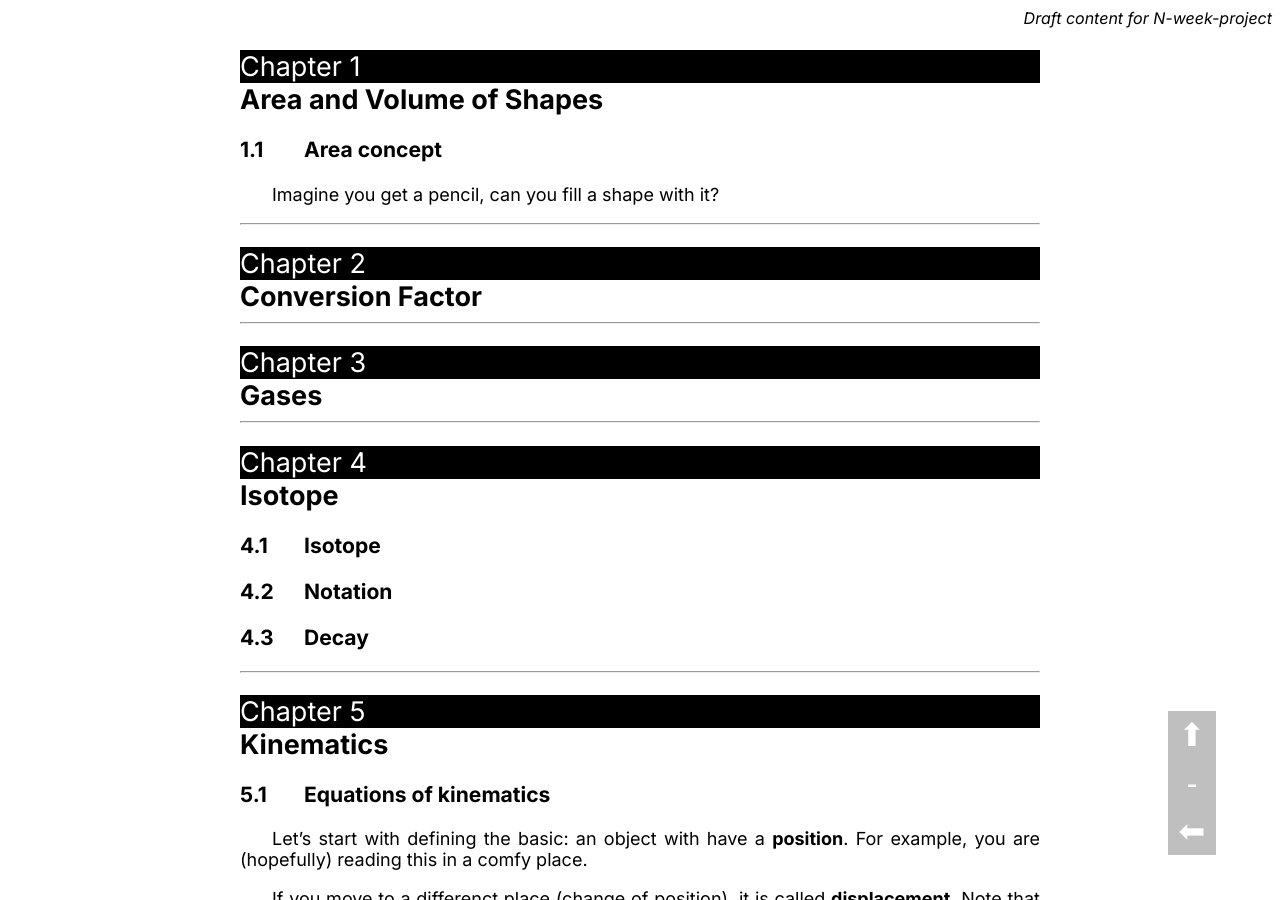
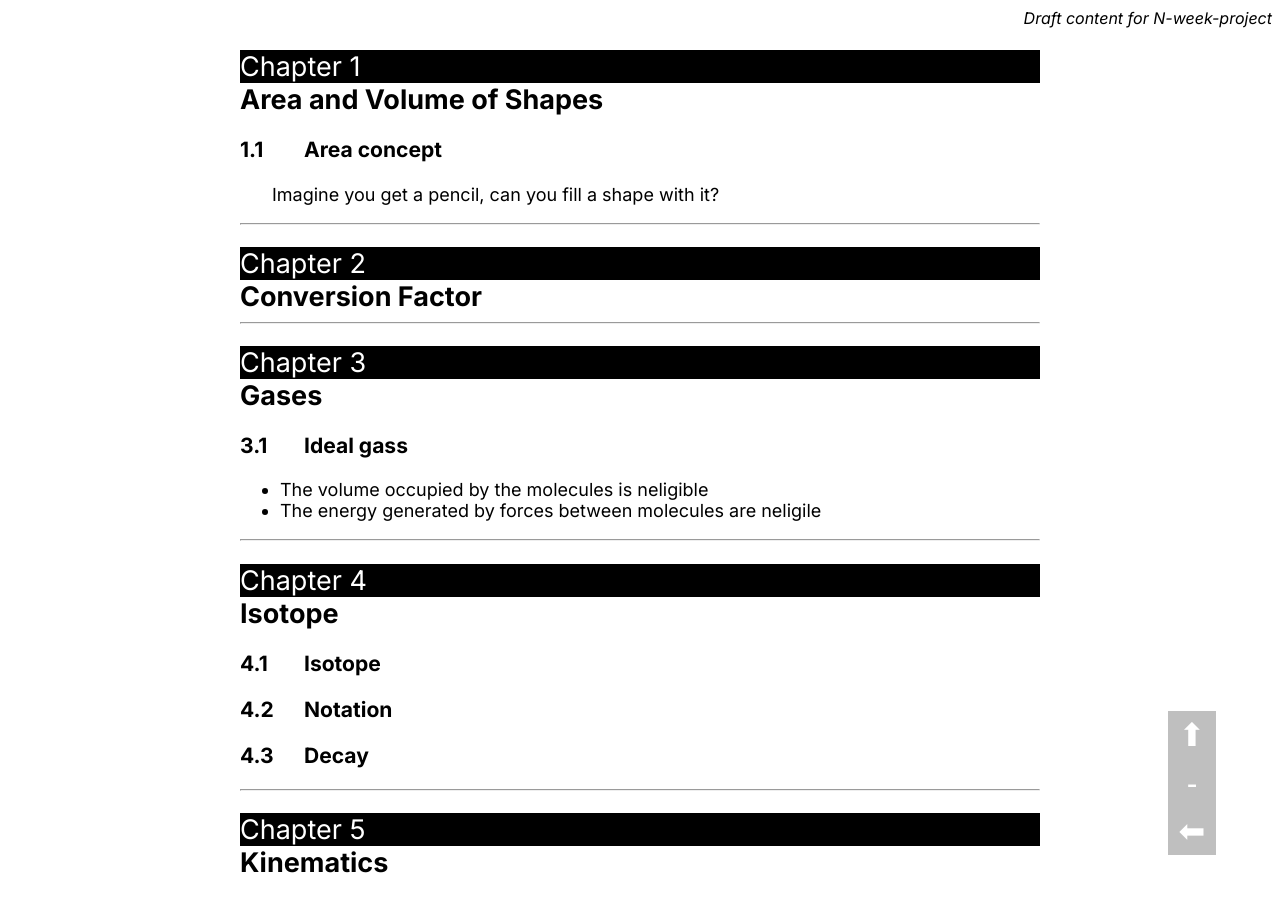
Before and after one commit to LukeNK/n-week-project, a Jekyll site: the page built from drafts.html, in a window 1280 px wide and 900 px high. Built offline with Jekyll 4.4.1, drawn with Linux system fonts in a browser that asks for light colours.

Commit message:
Add more note

```diff
--- a/drafts/gases.md
+++ b/drafts/gases.md
@@ -5,5 +5,12 @@ title: Gases
 
 <!--
     Temperature, pressure, volume
+    Ideal gas
     Ideal gas equation
+
+    Use notebook for the ideal gas equation (and derive it)
 -->
+
+### Ideal gass
+- The volume occupied by the molecules is neligible
+- The energy generated by forces between molecules are neligile
```
Also changed, not shown: drafts/thermodynamics-law.md (+4 -0 lines).
